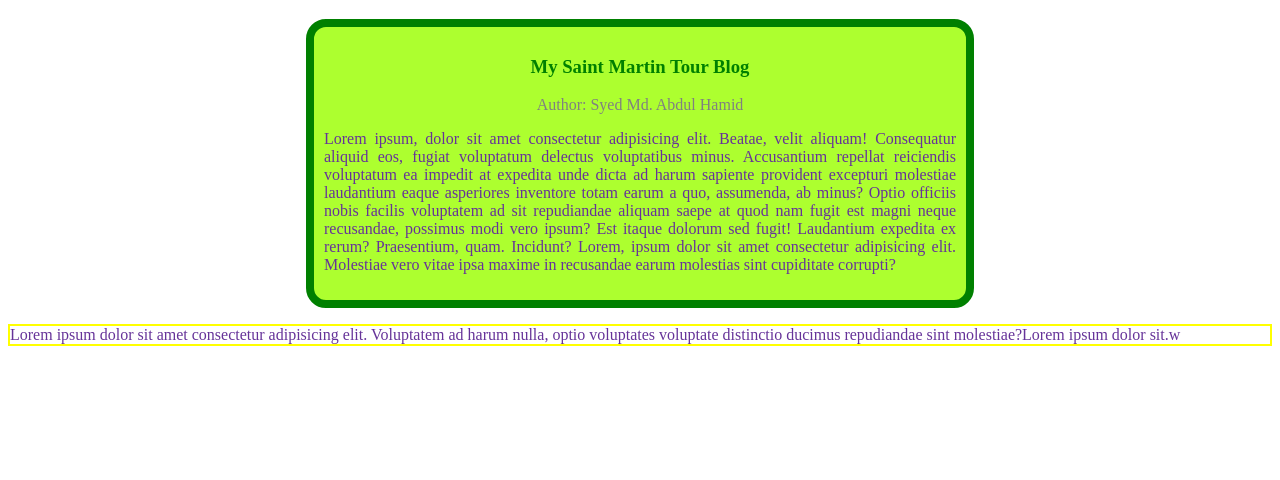
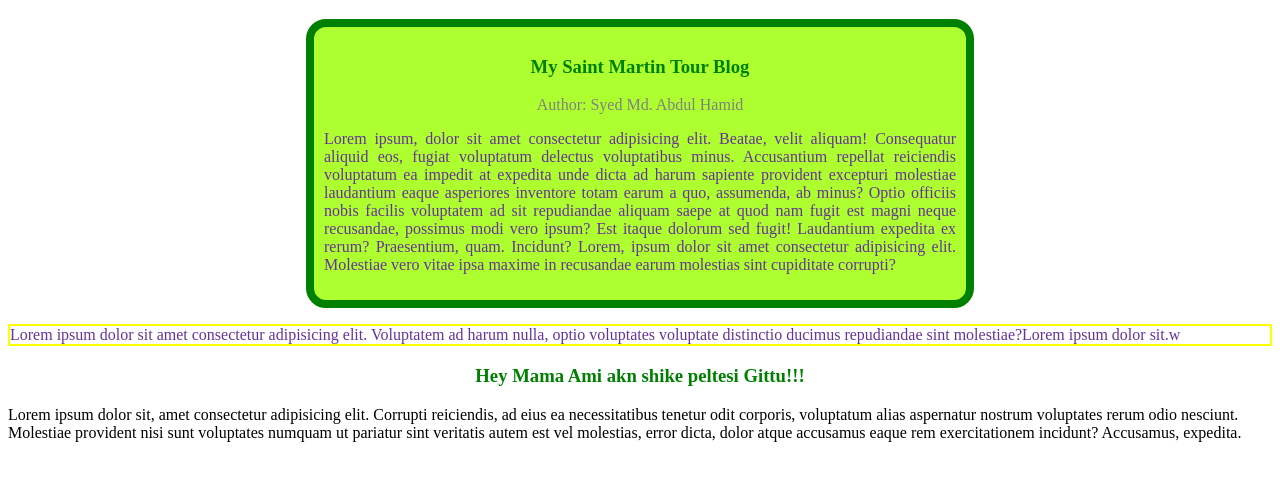
Before and after one commit to SMhamidAzad/my-third-repo, a plain HTML site: page index.html in a window 1280 px wide. Shown: the part 124-604 px from the top of the page. Drawn offline with Linux system fonts and the light colour scheme.

Commit message:
go to the hell

```diff
--- a/index.html
+++ b/index.html
@@ -46,5 +46,7 @@
         <p>Lorem ipsum, dolor sit amet consectetur adipisicing elit. Beatae, velit aliquam! Consequatur aliquid eos, fugiat voluptatum delectus voluptatibus minus. Accusantium repellat reiciendis voluptatum ea impedit at expedita unde dicta ad harum sapiente provident excepturi molestiae laudantium eaque asperiores inventore totam earum a quo, assumenda, ab minus? Optio officiis nobis facilis voluptatem ad sit repudiandae aliquam saepe at quod nam fugit est magni neque recusandae, possimus modi vero ipsum? Est itaque dolorum sed fugit! Laudantium expedita ex rerum? Praesentium, quam. Incidunt? Lorem, ipsum dolor sit amet consectetur adipisicing elit. Molestiae vero vitae ipsa maxime in recusandae earum molestias sint cupiditate corrupti?</p>
     </div>
     <p style="color: rebeccapurple; border: 2px solid yellow;">Lorem ipsum dolor sit amet consectetur adipisicing elit. Voluptatem ad harum nulla, optio voluptates voluptate distinctio ducimus repudiandae sint molestiae?Lorem ipsum dolor sit.w</p>
+    <h3>Hey Mama Ami akn shike peltesi Gittu!!!</h3>
+    <p>Lorem ipsum dolor sit, amet consectetur adipisicing elit. Corrupti reiciendis, ad eius ea necessitatibus tenetur odit corporis, voluptatum alias aspernatur nostrum voluptates rerum odio nesciunt. Molestiae provident nisi sunt voluptates numquam ut pariatur sint veritatis autem est vel molestias, error dicta, dolor atque accusamus eaque rem exercitationem incidunt? Accusamus, expedita.</p>
 </body>
 </html>
```
